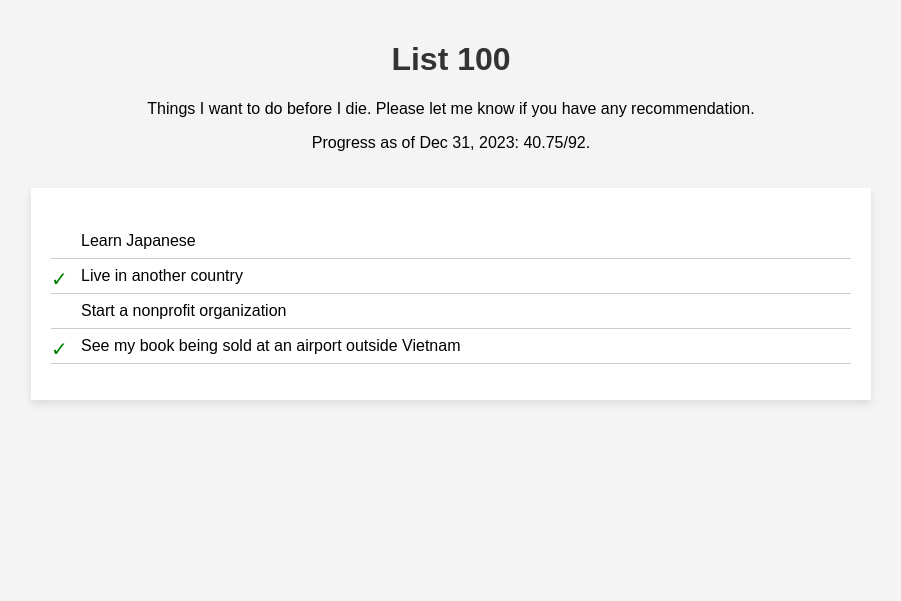
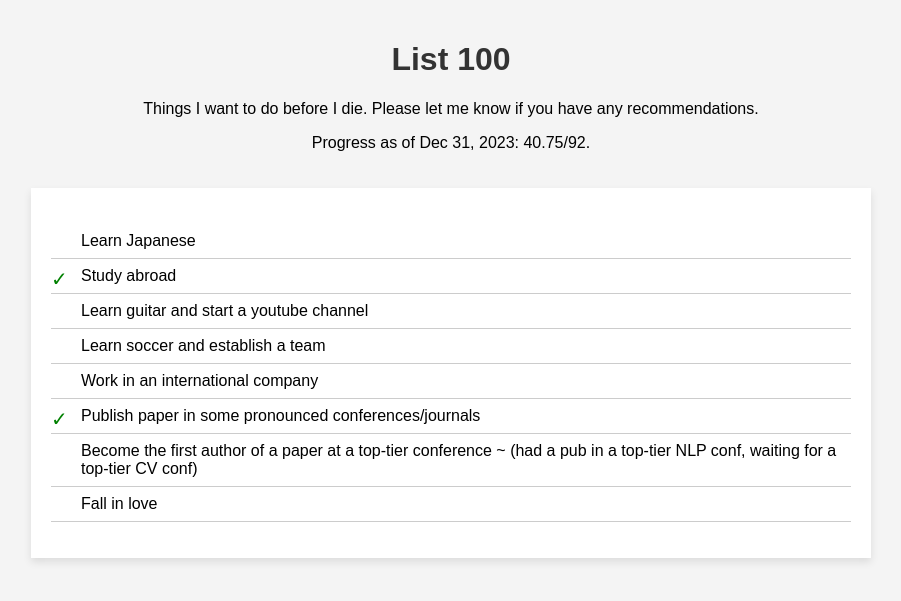
Before and after one commit to ngthanhtin/ngthanhtin.github.io, a Jekyll site: the page aboutme/list100.html, which Jekyll copies as it is, in a window 1280 px wide. Shown: the top 601 px of the page, without its empty margins (189-1090 px from the left). Built offline with Jekyll 4.4.1, drawn with Linux system fonts in a browser that asks for light colours.

Commit message:
Update list100.html

```diff
--- a/aboutme/list100.html
+++ b/aboutme/list100.html
@@ -59,15 +59,20 @@ footer {
 <body>
     <header>
         <h1>List 100</h1>
-        <p>Things I want to do before I die. Please let me know if you have any recommendation.</p>
+        <p>Things I want to do before I die. Please let me know if you have any recommendations.</p>
         <p>Progress as of Dec 31, 2023: 40.75/92.</p>
     </header>
     <main>
         <ul class="checklist">
             <li class="">Learn Japanese</li>
-            <li class="completed">Live in another country</li>
-            <li>Start a nonprofit organization</li>
-            <li class="completed">See my book being sold at an airport outside Vietnam</li>
+            <li class="completed">Study abroad</li>
+            <li class="50%">Learn guitar and start a youtube channel</li>
+            <li class="50%">Learn soccer and establish a team</li>
+            <li class="">Work in an international company</li>
+            <li class="completed">Publish paper in some pronounced conferences/journals</li>
+            <li class="50%">Become the first author of a paper at a top-tier conference ~ (had a pub in a top-tier NLP conf, waiting for a top-tier CV conf)</li>
+            <li class="50%">Fall in love</li>
+
             <!-- Add more items up to 100 -->
         </ul>
     </main>
```
